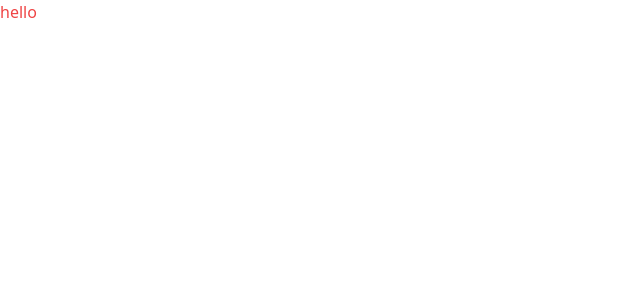
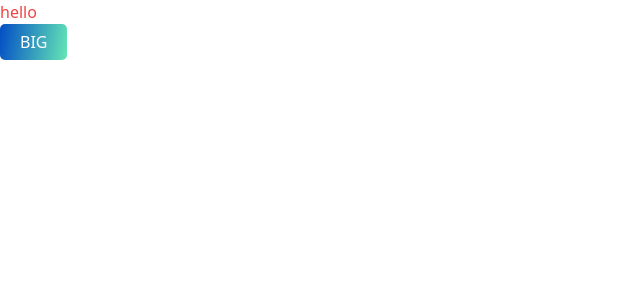
Before and after one commit to mugishasam123/E-tuze, a React (Vite) app: page / in a window 1280 px wide. Shown: the top 300 px of the page, without its empty margins (0-640 px from the left). Built offline with nearby package versions, Linux system fonts and the light colour scheme.

Commit message:
Add gradient

```diff
--- a/src/App.jsx
+++ b/src/App.jsx
@@ -4,6 +4,7 @@ function App() {
   return (
     <div className="App">
       <h1 className="text-red-500">hello</h1>
+      <button className="btn" >BIG</button>
     </div>
   )
 }
--- a/src/index.css
+++ b/src/index.css
@@ -1,12 +1,13 @@
+/* stylelint-disable scss/at-rule-no-unknown */
+@import url('https://fonts.googleapis.com/css2?family=Poppins:ital,wght@0,200;0,300;0,400;0,500;0,600;0,700;1,400&display=swap');
 @tailwind base;
 @tailwind components;
 @tailwind utilities;
 
-@import url('https://fonts.googleapis.com/css2?family=Poppins:ital,wght@0,200;0,300;0,400;0,500;0,600;0,700;1,400&display=swap');
 
 :root {
-    --color-primary: #0061ff;
-    --color-secondary: #5BD0A4;
+  --color-primary: #024dc5;
+  --color-secondary: #65e6b5;
   --color-grey: #646464;
   --font-color-1: #fff;
   --font-color-2: #7d7d7d;
@@ -30,3 +31,10 @@
   scroll-behavior: smooth;
   font-size: 1.6rem;
 }
+
+.btn {
+  background: linear-gradient(100deg, var(--color-primary), var(--color-secondary));
+  color: var(--font-color-1);
+  padding: 0.6rem 2rem;
+  border-radius: 0.5rem;
+}
```
Also changed, not shown: .eslintrc.json (deleted), .stylelintrc.json (deleted). Lines whose indentation alone changed are shown as unchanged.
